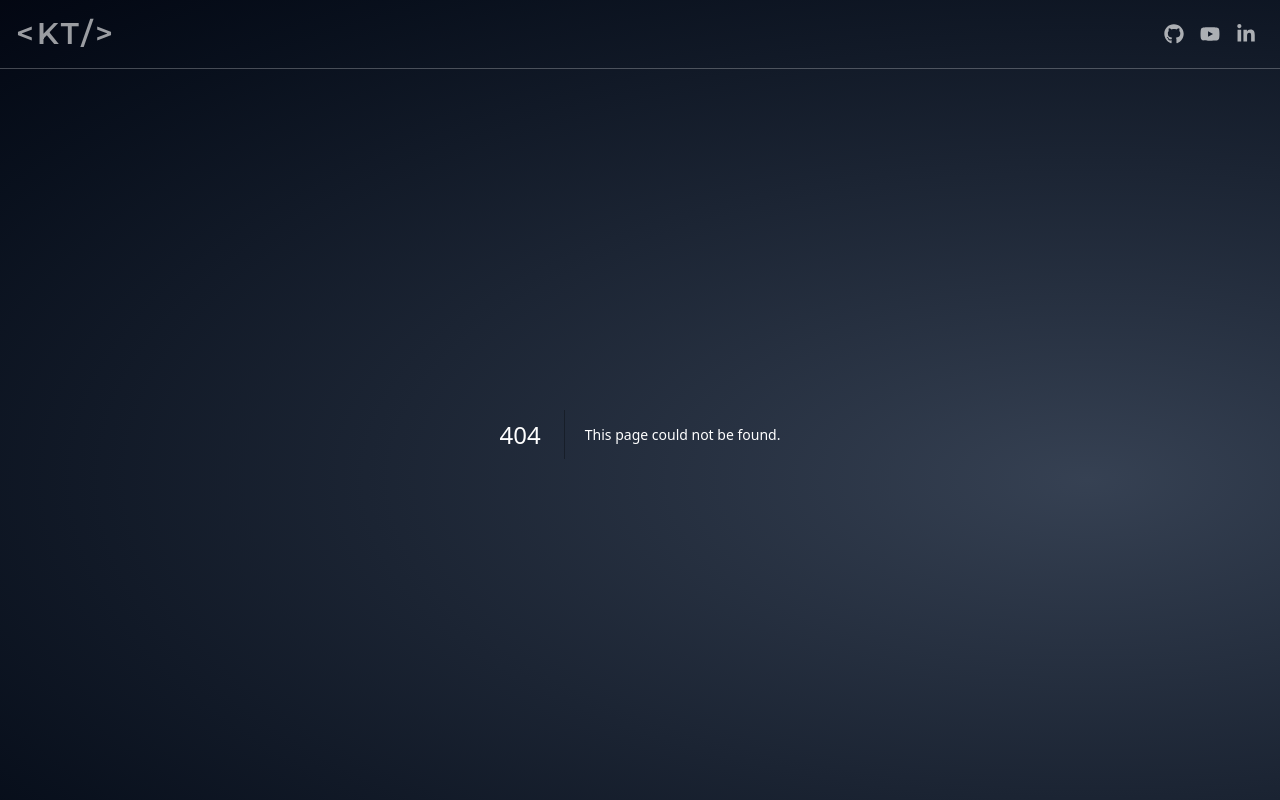
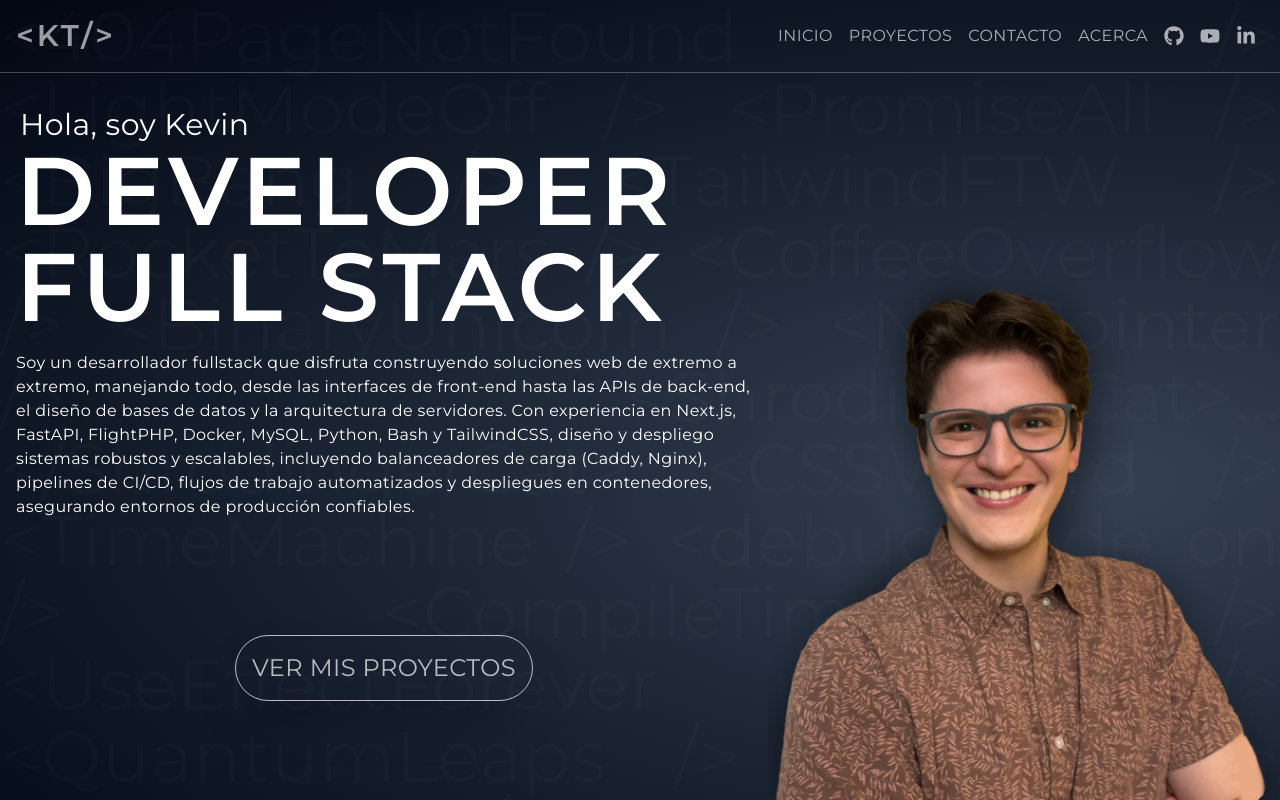
Before and after one commit to kedgardov/crontest, a Next.js app: page /about in a window 1280 px wide. Before the commit this address had no page. Built offline with nearby package versions, Linux system fonts and the light colour scheme.

Commit message:
locale middleware, landing layout fixes and background spark (sorry 4 many items)

```diff
--- /dev/null
+++ b/src/app/[locale]/layout.tsx
@@ -0,0 +1,52 @@
+import type { Metadata } from "next";
+import { Montserrat } from "next/font/google";
+import "./../globals.css"
+import Navbar from "@/components/navbar";
+import { parseLocale } from "@/hooks/useTranslation";
+import { codePool, getRandomSnippets } from "@/components/codePool";
+
+
+const montserrat = Montserrat({
+    variable: "--font-montserrat",
+    subsets: ["latin"],
+});
+
+
+export const metadata: Metadata = {
+    title: "Kevin Trejo",
+    description: "Portfolio",
+};
+
+export default async function RootLayout({
+    children,
+    params,
+}: Readonly<{
+    children: React.ReactNode;
+    params: Promise<{ locale: string }>,
+}>) {
+
+    const lang = await params;
+    const l = parseLocale(lang.locale);
+
+    const randomSnippet = getRandomSnippets(codePool, 40);
+
+    return (
+      <html lang="en">
+          <body
+              className={`${montserrat.variable} antialiased w-full h-dvh`}
+          >
+          <div className="font-montserrat text-white w-full h-full flex flex-col">
+            <div className="-z-10 fixed w-dvw h-dvh bg-radial-[at_85%_60%] from-gray-700 to-gray-950">
+                <p className="text-5xl xl:text-7xl text-pretty text-justify select-none text-white/2">{randomSnippet}</p>
+            </div>
+
+          <Navbar
+            className="w-full"
+            locale={l}
+          />
+          {children}
+          </div>
+        </body>
+    </html>
+  );
+}
--- /dev/null
+++ b/src/app/[locale]/page.tsx
@@ -0,0 +1,51 @@
+import useTranslation, { parseLocale } from "@/hooks/useTranslation";
+import Image from "next/image";
+import Link from "next/link";
+
+
+export default async function Home({
+    params
+}:{
+    params: Promise<{locale: string}>,
+}){
+    const lang = await params;
+    const l = parseLocale(lang.locale);
+    const { t } = useTranslation(l);
+
+    return (
+        <div className="h-full tracking-wide flex">
+            <div className="flex flex-col h-full w-full p-4 lg:w-3/5">
+
+                <div className="flex flex-col h-1/4 lg:h-2/3 lg:justify-center ">
+                    <p className="text-3xl px-1">{t("hi_im_kevin")}</p>
+                    <h1 className="text-5xl lg:text-7xl xl:text-8xl font-semibold uppercase tracking-wider">{t("full_stack_developer")}</h1>
+                    <p className="my-4 scale-0 lg:scale-100">{t("my_description")}</p>
+                </div>
+
+                <div className="aspect-square h-1/2 relative bg-gradient-to-br from-gray-700 to-gray-900 rounded-full overflow-clip shadow-2xl place-self-center block lg:hidden lg:h-">
+                    <Image
+                        draggable={false}
+                        className="object-scale-down scale-175 m-4"
+                        src="/images/me.png"
+                        alt="me suit"
+                        fill
+                        sizes="(max-width: 640px) 50vh, (max-width: 1024px) 50vw, 33vw"
+                    />
+                </div>
+                <div className="h-1/4 flex items-center justify-center lg:h-1/3">
+                    <Link className="border w-fit h-fit p-4 rounded-full mx-2 text-white/70 hover:text-white/100 uppercase shadow-2xl lg:text-2xl" href={"/projects"}>{t("view_projects")}</Link>
+                </div>
+            </div>
+            <div className="aspect-square relative hidden lg:block lg:w-2/5 xl:2-2/5">
+                <Image
+                    draggable={false}
+                    className="object-contain object-bottom"
+                    src="/images/me.png"
+                    alt="me suit"
+                    fill
+                    sizes="(max-width: 640px) 50vh, (max-width: 1024px) 50vw, 33vw"
+                />
+                </div>
+        </div>
+    );
+}
--- a/src/app/layout.tsx
+++ /dev/null
@@ -1,41 +0,0 @@
-import type { Metadata } from "next";
-import { Montserrat } from "next/font/google";
-import "./globals.css";
-import { getLocale } from "@/locales/locales";
-import useTranslation from "@/hooks/useTranslation";
-import Navbar from "@/components/navbar";
-
-
-const montserrat = Montserrat({
-    variable: "--font-montserrat",
-    subsets: ["latin"],
-});
-
-const locale = getLocale();
-const { t } = useTranslation(locale);
-
-export const metadata: Metadata = {
-    title: "Kevin Trejo",
-    description: t("meta_description"),
-};
-
-export default function RootLayout({
-    children,
-}: Readonly<{
-    children: React.ReactNode;
-}>) {
-    return (
-      <html lang="en">
-          <body
-              className={`${montserrat.variable} bg-red-500 antialiased w-full h-dvh`}
-          >
-          <div className="font-montserrat text-white w-full h-full bg-radial-[at_85%_60%] from-gray-700 to-gray-950 flex flex-col">
-          <Navbar
-            className="w-full"
-          />
-          {children}
-          </div>
-        </body>
-    </html>
-  );
-}
--- /dev/null
+++ b/src/components/codePool.tsx
@@ -0,0 +1,49 @@
+export const codePool = [
+    '<42 className="universe">',
+    '<ShrodingerCat>...</ShrodingerCat>',
+    '<BigBang />',
+    '<RocketToMars />',
+    '<CoffeeCup className="hot" />',
+    '<HelloWorld>42</HelloWorld>',
+    '<AI className="confused" />',
+    '<QuantumLeaps />',
+    '<debugMode on />',
+    '<CSSMagic />',
+    '<JS_is_fun />',
+    '<TimeMachine />',
+    '<BugHunter />',
+    '<404PageNotFound />',
+    '<InfiniteLoop />',
+    '<RandomFunction />',
+    '<NullPointer />',
+    '<ConsoleBanana />',
+    '<ReactRocks />',
+    '<UseEffectForever />',
+    '<AsyncAwait />',
+    '<HoverMe />',
+    '<TailwindFTW />',
+    '<DarkModeOn />',
+    '<LightModeOff />',
+    '<HTMLIpsum />',
+    '<CSSWizard />',
+    '<JSConfetti />',
+    '<BinaryUnicorn />',
+    '<CoffeeOverflow />',
+    '<CodeIsLife />',
+    '<Teleport />',
+    '<VirtualReality />',
+    '<Error404 />',
+    '<StackOverflow />',
+    '<CompileTime />',
+    '<RuntimeError />',
+    '<Debugger />',
+    '<PromiseAll />',
+    '<MemoryLeak />',
+    '<UndefinedVariable />',
+    '<HelloUniverse />',
+];
+
+export function getRandomSnippets(pool: string[], count: number) {
+    const shuffled = pool.sort(() => 0.5 - Math.random());
+    return shuffled.slice(0, count).join(" ");
+}
--- a/src/components/navbar.tsx
+++ b/src/components/navbar.tsx
@@ -1,15 +1,16 @@
 import useTranslation from "@/hooks/useTranslation";
-import { getLocale } from "@/locales/locales";
+import { SupportedLangs } from "@/locales/locales";
 import Link from "next/link";
 import { FaGithub, FaLinkedinIn, FaYoutube } from "react-icons/fa";
 
 export default function Navbar({
     className,
+    locale,
 }:{
     className: string,
+    locale: SupportedLangs,
 }){
 
-    const locale = getLocale();
     const { t } = useTranslation(locale);
 
     return (
@@ -21,7 +22,8 @@ export default function Navbar({
             </Link>
 
             <div className="flex items-center">
-                {/* <Link className="nav-element" href={"/"}>
+                <div className="flex items-center scale-0 sm:scale-100">
+                    <Link className="nav-element" href={"/"}>
                         {t("home")}
                     </Link>
                     <Link className="nav-element" href="/projects">
@@ -32,14 +34,15 @@ export default function Navbar({
                     </Link>
                     <Link className="nav-element" href="/about">
                         {t("about")}
-                </Link> */}
-                <a className="nav-element" href="https://github.com/kedgardov" target="__blank">
+                    </Link>
+                </div>
+                <a className="nav-element" href="https://github.com/kedgardov" target="__blank" title="github-link">
                     <FaGithub className="h-5 w-5"/>
                 </a>
-                <a className="nav-element flex space-x-1" href="https://www.youtube.com/watch?v=TtIPNrUdft0" target="__blank">
+                <a className="nav-element flex space-x-1" href="https://www.youtube.com/watch?v=TtIPNrUdft0" target="__blank" title="youtube-link">
                     <FaYoutube className="h-5 w-5"/>
                 </a>
-                <a className="nav-element flex space-x-1" href="https://www.linkedin.com/in/ktrejo/" target="__blank">
+                <a className="nav-element flex space-x-1" href="https://www.linkedin.com/in/ktrejo/" target="__blank" title="linkdedin-link">
                     <FaLinkedinIn className="h-5 w-5"/>
                 </a>
             </div>
--- a/src/hooks/useTranslation.ts
+++ b/src/hooks/useTranslation.ts
@@ -4,3 +4,8 @@ export default function useTranslation(locale: SupportedLangs){
     const t = (key: LocaleKeys) => locales[key][locale] ?? key;
     return { t };
 }
+
+export function parseLocale(l: string): SupportedLangs {
+    if (l === "en") return "en";
+    return "es";
+}
--- a/src/locales/locales.ts
+++ b/src/locales/locales.ts
@@ -28,9 +28,9 @@ export const locales = {
     },
     full_stack_developer: {
         en: "Full Stack Developer",
-        es: "Desarrollador Full Stack",
+        es: "Developer Full Stack",
     },
-    my_descriptiion: {
+    my_description: {
         en: "I’m a fullstack developer who thrives on building end-to-end web solutions, handling everything from front-end interfaces to back-end APIs, database design, and server architecture. With experience in Next.js, FastAPI, FlightPHP, Docker, MySQL, Python, Bash, and TailwindCSS, I design and deploy robust, scalable systems, including load balancers (Caddy, Nginx), CI/CD pipelines, automated workflows, and containerized deployments, ensuring reliable production environments.",
         es:"Soy un desarrollador fullstack que disfruta construyendo soluciones web de extremo a extremo, manejando todo, desde las interfaces de front-end hasta las APIs de back-end, el diseño de bases de datos y la arquitectura de servidores. Con experiencia en Next.js, FastAPI, FlightPHP, Docker, MySQL, Python, Bash y TailwindCSS, diseño y despliego sistemas robustos y escalables, incluyendo balanceadores de carga (Caddy, Nginx), pipelines de CI/CD, flujos de trabajo automatizados y despliegues en contenedores, asegurando entornos de producción confiables."
     },
@@ -39,15 +39,3 @@ export const locales = {
         es: "VER MIS PROYECTOS"
     }
 }
-
-export function getLocale(): SupportedLangs{
-    const n = navigator;
-    if ( !n ) {
-        return 'es';
-    }
-    const l = n.language.split('-')[0];
-    if ( l === 'en' ) {
-        return 'en';
-    }
-    return 'es';
-}
--- /dev/null
+++ b/src/middleware.ts
@@ -0,0 +1,38 @@
+import { NextRequest, NextResponse } from "next/server";
+import { SupportedLangs } from "./locales/locales";
+
+const locales = ['en', 'es'];
+
+function getLocale(r: NextRequest): SupportedLangs {
+    const loc = r.headers.get('accept-language');
+    if ( !loc ) return "en"
+    const l = loc.split('-')[0];
+    if ( l === 'es' ) return 'es';
+    return 'en';
+}
+
+export function middleware(request: NextRequest) {
+
+    const { pathname } = request.nextUrl;
+    const pathnameHasLocale = locales.some( l => pathname.startsWith(`/${l}/`) || pathname === `/${l}`);
+
+    if ( pathnameHasLocale ) return NextResponse.next();
+
+    const l = getLocale(request);
+    request.nextUrl.pathname = `/${l}${pathname}`;
+    return NextResponse.redirect(request.nextUrl);
+
+}
+
+export const config = {
+    matcher: [
+        /*
+        * Match all request paths except for the ones starting with:
+        * - api (API routes)
+        * - _next/static (static files)
+        * - _next/image (image optimization files)
+        * - favicon.ico (favicon file)
+        */
+        '/((?!api|_next/static|_next/image|favicon.ico|images).*)',
+    ],
+}
```
Also changed, not shown: src/app/page.tsx (deleted, +0 -34 lines), public/images/me.png (renamed from public/me.png), src/app/[locale]/contact/page.tsx (renamed from src/app/contact/page.tsx). Lines whose indentation alone changed are shown as unchanged.
